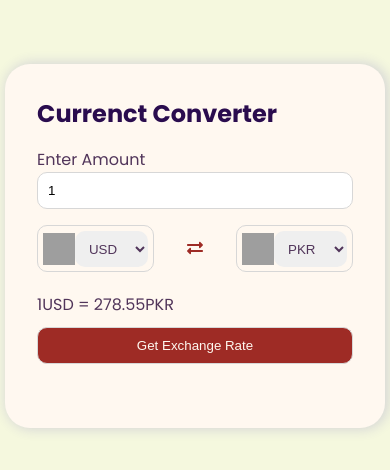
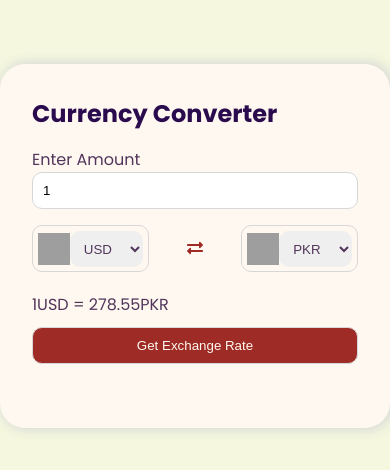
Before and after one commit to HafizAreebIrfan/CurrencyConverter, a plain HTML site: page index.html in a window 390 px wide. Shown: the part 176-646 px from the top of the page. Drawn offline with Linux system fonts and the light colour scheme; no server answers; grey boxes are pictures that could not be loaded.

Commit message:
responsiveness.

```diff
--- a/index.html
+++ b/index.html
@@ -12,7 +12,7 @@
   </head>
   <body>
     <div class="currencybox">
-      <h1>Currenct Converter</h1>
+      <h1>Currency Converter</h1>
       <form action="submit">
         <p>Enter Amount</p>
         <input placeholder="100" class="amount" type="text" />
--- a/style.css
+++ b/style.css
@@ -90,3 +90,12 @@ form button{
 form button:hover{
     opacity: 0.9;
 }
+@media only screen and (max-width: 400px){
+    .currencybox{
+        background-color: #fff8f0;
+        padding: 2rem;
+        width: 100%;
+        border-radius: 25px;
+        box-shadow: 2px 0px 12px 2px #d7d7d7;
+    }
+}
```
